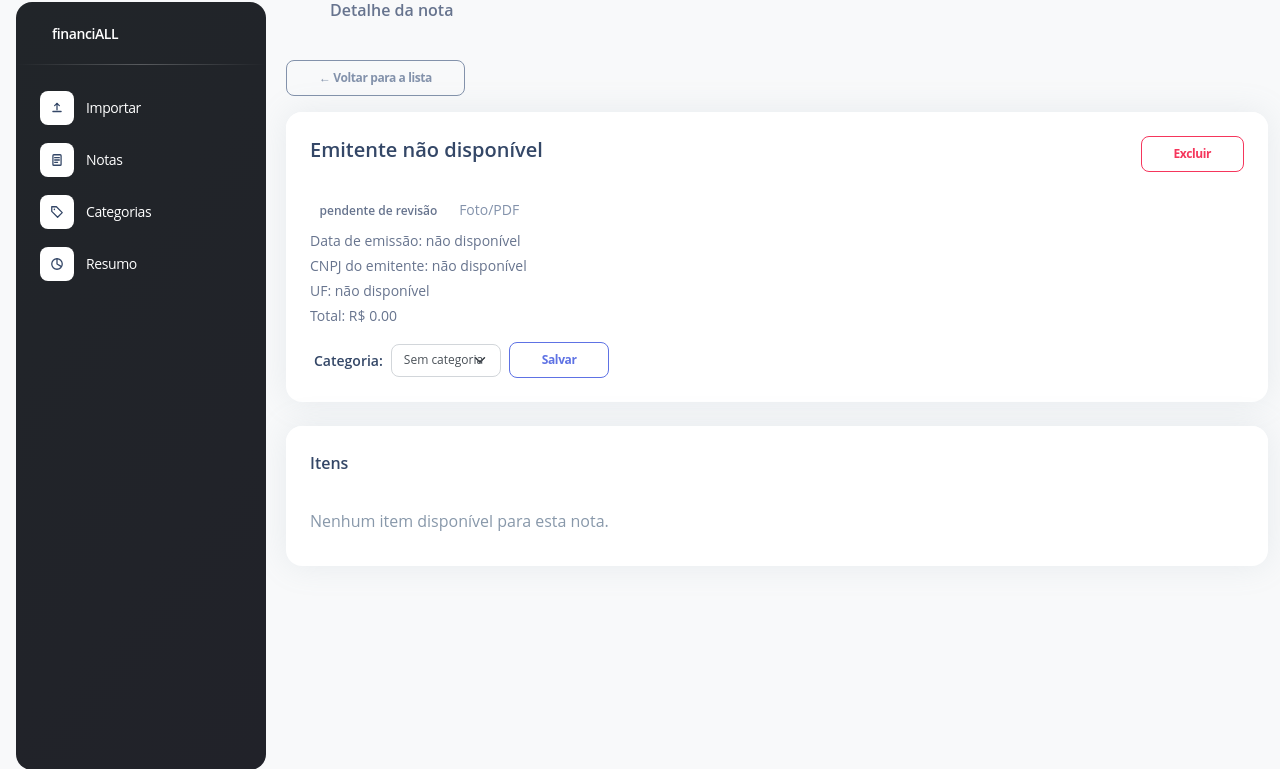
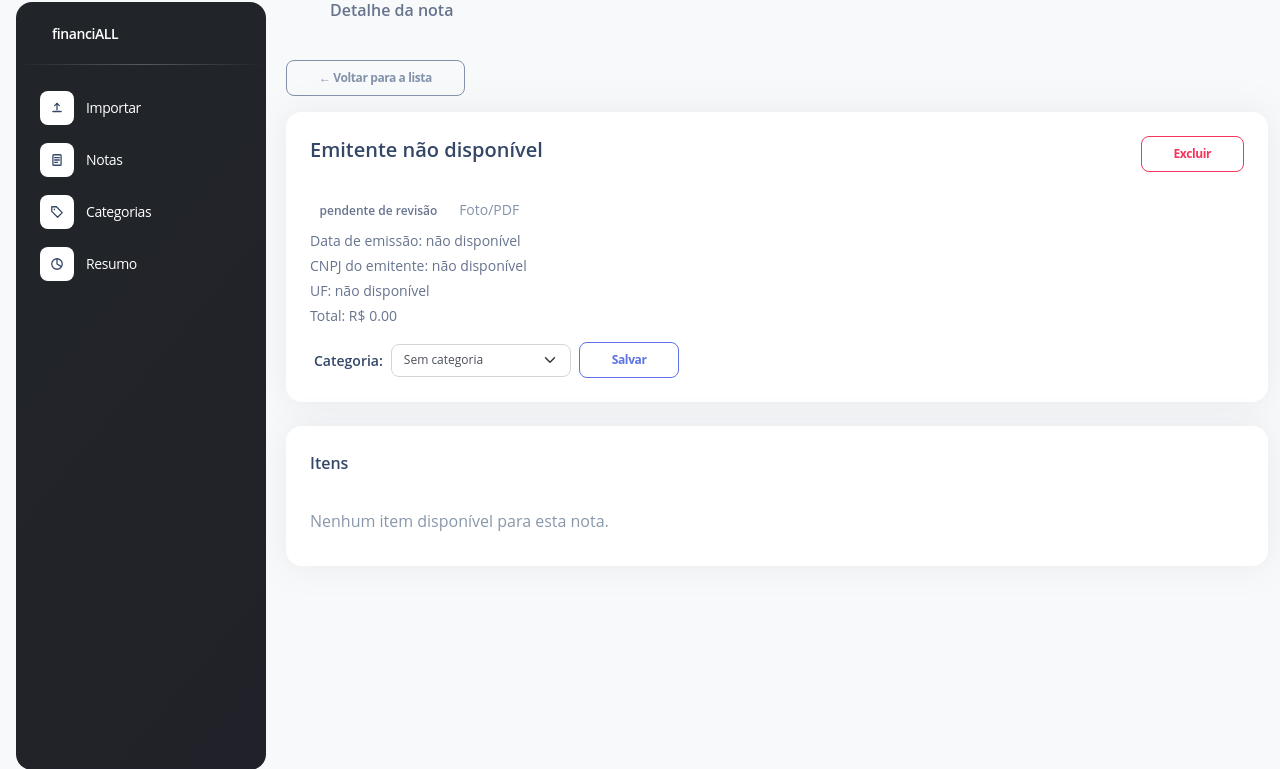
Before and after one commit to gomesmr/financiall, a Flask app: template src/api/templates/nota_detalhe.html in a window 1280 px wide. Shown: the part 14-783 px from the top of the page. Run offline with Flask 3, Linux system fonts and the light colour scheme; the template is opened without the code that fills it, so the values that code supplies are empty; some libraries are stand-ins or nearby versions.

Commit message:
Fix/006 select de categoria cortando nomes mais longos
O <select> de categoria usava so w-auto (largura pelo conteudo), o que
em alguns navegadores nao reserva espaco suficiente para o texto mais
a seta do dropdown do Bootstrap, cortando nomes mais longos como
"Supermercado" (nomes curtos como "Saude" ficavam bem por coincidencia).
Adicionado min-width:180px para garantir espaco, mantendo w-auto para
nomes ainda maiores poderem crescer alem disso.

144 testes passando, sem regressao.

Co-Authored-By: Claude Sonnet 5 <noreply@anthropic.com>

```diff
--- a/src/api/templates/nota_detalhe.html
+++ b/src/api/templates/nota_detalhe.html
@@ -31,7 +31,7 @@
 
         <div class="d-flex align-items-center gap-2 mt-2">
           <label for="select-categoria" class="mb-0 text-sm fw-bold">Categoria:</label>
-          <select id="select-categoria" class="form-select form-select-sm w-auto">
+          <select id="select-categoria" class="form-select form-select-sm w-auto" style="min-width: 180px;">
             <option value="">Sem categoria</option>
             {% for categoria in categorias %}
             <option value="{{ categoria.id }}" {{ "selected" if categoria.id == nota.categoria_id else "" }}>{{ categoria.nome }}</option>
```
